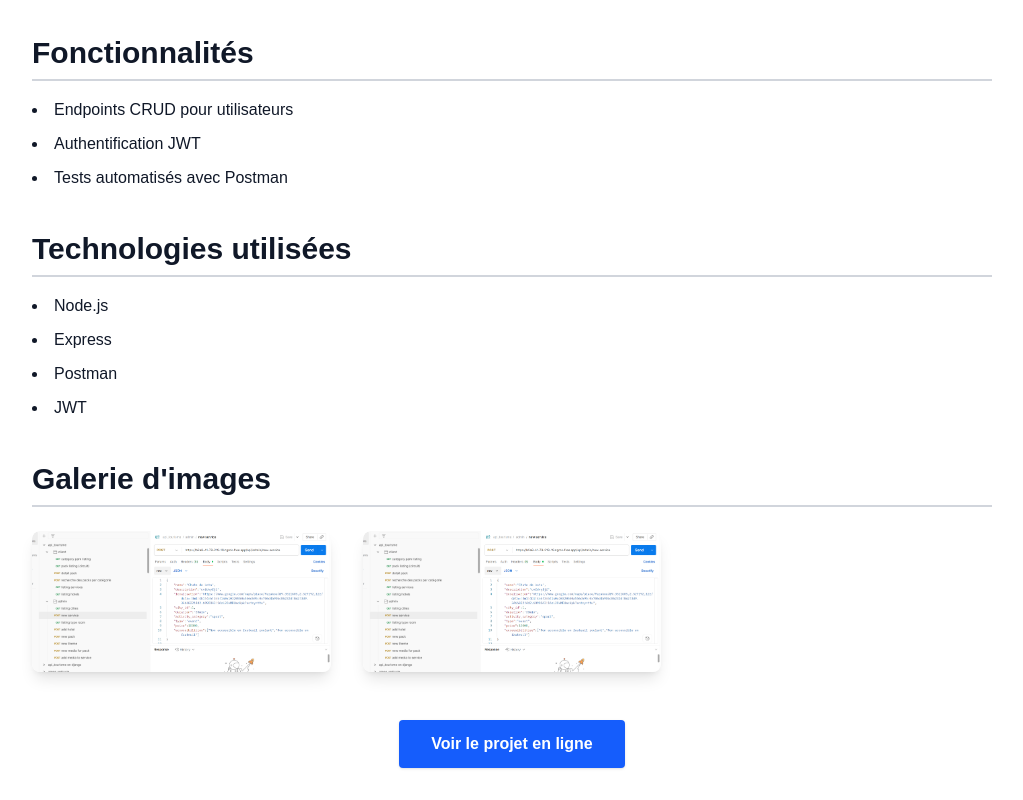
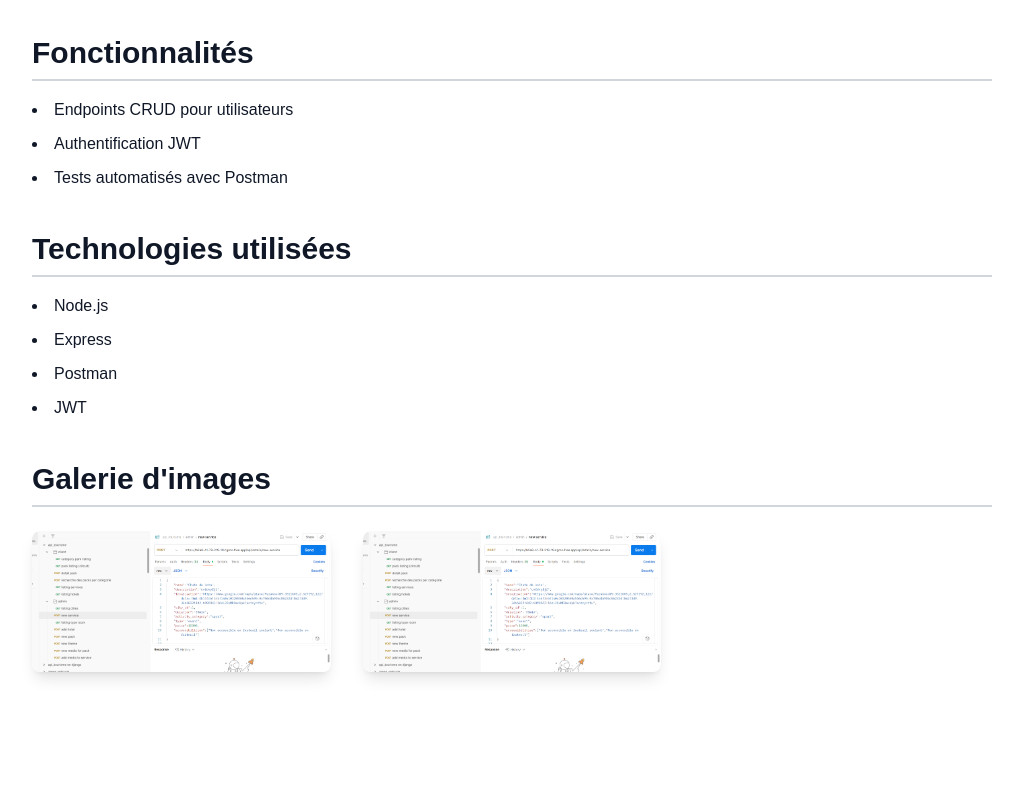
Before and after one commit to MOUFTAOU-Hanane/portfolio_nestjs, a Next.js app: page /projects/postman-api in a window 1280 px wide. Shown: the part 425-1225 px from the top of the page, without its empty margins (128-1151 px from the left). After the commit the page ends 1169 px from the top, so only its background shows below. Built offline with nearby package versions, Linux system fonts and the light colour scheme.

Commit message:
first commit

```diff
--- a/app/projects/[slug]/page.tsx
+++ b/app/projects/[slug]/page.tsx
@@ -8,8 +8,11 @@
   }));
 }
 
-export default async function ProjectPage({ params }: { params: { slug: string } }) {
-  const slug = params.slug;
+// ✅ Version simple, sûre, sans conflit de typage
+export default async function ProjectPage({ params }: any) {
+  // Utilisation de l'await pour récupérer le slug de manière asynchrone
+  const { slug } = await params; // Assure-toi que params est récupéré correctement
+
   const project = projects.find((p) => p.slug === slug);
 
   if (!project) {
@@ -35,7 +38,7 @@
           Fonctionnalités
         </h2>
         <ul className="list-disc list-inside space-y-2 text-base leading-relaxed">
-          {project.details.fonctionnalites.map((fct, i) => (
+          {project.details.fonctionnalites.map((fct: string, i: number) => (
             <li key={i}>{fct}</li>
           ))}
         </ul>
@@ -47,7 +50,7 @@
           Technologies utilisées
         </h2>
         <ul className="list-disc list-inside space-y-2 text-base leading-relaxed">
-          {project.details.technologies.map((tech, i) => (
+          {project.details.technologies.map((tech: string, i: number) => (
             <li key={i}>{tech}</li>
           ))}
         </ul>
@@ -59,7 +62,7 @@
           Galerie d&apos;images
         </h2>
         <div className="grid grid-cols-1 sm:grid-cols-2 md:grid-cols-3 gap-8">
-          {project.details.images?.map((img, i) => (
+          {project.details.images?.map((img: string, i: number) => (
             <div
               key={i}
               className="overflow-hidden rounded-lg shadow-lg transform hover:scale-105 transition-transform duration-300"
@@ -76,19 +79,7 @@
         </div>
       </section>
 
-      {/* Lien vers le projet */}
-      {project.details.lien && (
-        <section className="mt-12 text-center">
-          <a
-            href={project.details.lien}
-            target="_blank"
-            rel="noopener noreferrer"
-            className="inline-block bg-blue-600 hover:bg-blue-700 text-white font-semibold py-3 px-8 rounded shadow transition-colors duration-300"
-          >
-            Voir le projet en ligne
-          </a>
-        </section>
-      )}
+
     </main>
   );
 }
```
